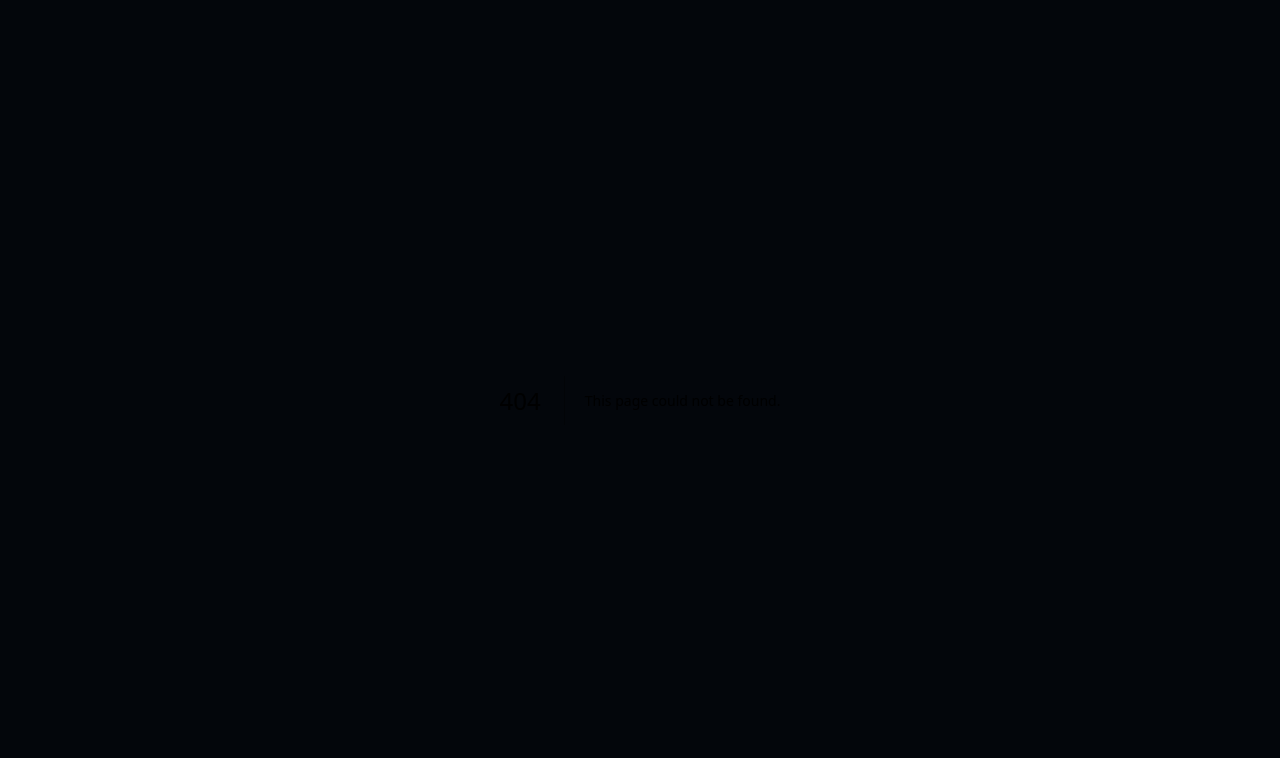
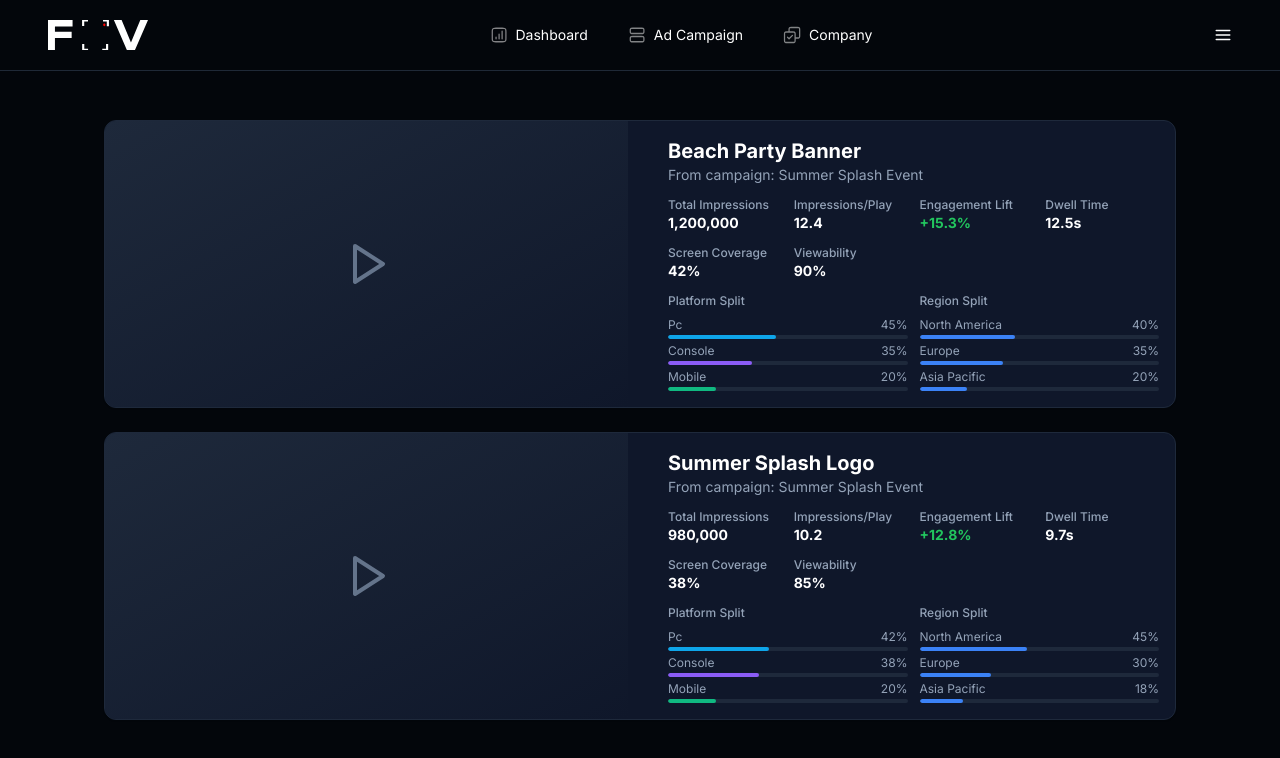
Before and after one commit to raf-fonseca/fov, a Next.js app: page /dashboard/ads in a window 1280 px wide. Before the commit this address had no page. Shown: the top 758 px of the page. Built offline with nearby package versions, Linux system fonts and the light colour scheme.

Commit message:
ad library section

```diff
--- /dev/null
+++ b/app/(root)/dashboard/ads/page.tsx
@@ -0,0 +1,266 @@
+"use client";
+
+import Link from "next/link";
+import { Package, Play } from "lucide-react";
+import { Card } from "@/components/ui/card";
+
+interface Ad {
+  id: string;
+  name: string;
+  campaign: string;
+  totalImpressions: number;
+  impressionsPerPlay: number;
+  engagementLift: number;
+  screenPercentage: number;
+  viewability: number;
+  totalDwellTime: number;
+  platformBreakdown: {
+    pc: number;
+    console: number;
+    mobile: number;
+  };
+  regionDistribution: {
+    northAmerica: number;
+    europe: number;
+    asiaPacific: number;
+    latinAmerica: number;
+    middleEastAfrica: number;
+    oceania: number;
+  };
+}
+
+// Sample ads data
+const ads: Ad[] = [
+  {
+    id: "beach-party-banner",
+    name: "Beach Party Banner",
+    campaign: "Summer Splash Event",
+    totalImpressions: 1200000,
+    impressionsPerPlay: 12.4,
+    engagementLift: 15.3,
+    screenPercentage: 42,
+    viewability: 90,
+    totalDwellTime: 12.5,
+    platformBreakdown: {
+      pc: 45,
+      console: 35,
+      mobile: 20,
+    },
+    regionDistribution: {
+      northAmerica: 40,
+      europe: 35,
+      asiaPacific: 20,
+      latinAmerica: 2,
+      middleEastAfrica: 2,
+      oceania: 1,
+    },
+  },
+  {
+    id: "summer-splash-logo",
+    name: "Summer Splash Logo",
+    campaign: "Summer Splash Event",
+    totalImpressions: 980000,
+    impressionsPerPlay: 10.2,
+    engagementLift: 12.8,
+    screenPercentage: 38,
+    viewability: 85,
+    totalDwellTime: 9.7,
+    platformBreakdown: {
+      pc: 42,
+      console: 38,
+      mobile: 20,
+    },
+    regionDistribution: {
+      northAmerica: 45,
+      europe: 30,
+      asiaPacific: 18,
+      latinAmerica: 3,
+      middleEastAfrica: 2,
+      oceania: 2,
+    },
+  },
+];
+
+export default function AdLibrary() {
+  // Format number with commas
+  const formatNumber = (num: number) => {
+    return num.toLocaleString();
+  };
+
+  return (
+    <div className="min-h-screen bg-background dark mt-24 px-10 lg:px-20">
+      {/* Main content */}
+      <main className="container mx-auto p-6">
+        <div className="space-y-6">
+          {ads.map((ad) => (
+            <Card
+              key={ad.id}
+              className="overflow-hidden border-slate-800 bg-slate-900 py-0"
+            >
+              <div className="grid grid-cols-2 gap-6">
+                {/* Ad Image */}
+                <div className="h-full bg-gradient-to-br from-slate-800 to-slate-900 flex items-center justify-center text-slate-500">
+                  <Play className="h-12 w-12" />
+                </div>
+
+                {/* Ad Details */}
+                <div className="p-4">
+                  {/* Header */}
+                  <div className="mb-3">
+                    <h2 className="text-xl font-bold text-white">{ad.name}</h2>
+                    <p className="text-sm text-slate-400">
+                      From campaign: {ad.campaign}
+                    </p>
+                  </div>
+
+                  {/* Metrics Grid */}
+                  <div className="grid grid-cols-4 gap-3">
+                    {/* Total Impressions */}
+                    <div>
+                      <h3 className="text-xs font-medium text-slate-400">
+                        Total Impressions
+                      </h3>
+                      <p className="text-sm font-bold text-white">
+                        {formatNumber(ad.totalImpressions)}
+                      </p>
+                    </div>
+
+                    {/* Impressions per Play */}
+                    <div>
+                      <h3 className="text-xs font-medium text-slate-400">
+                        Impressions/Play
+                      </h3>
+                      <p className="text-sm font-bold text-white">
+                        {ad.impressionsPerPlay.toFixed(1)}
+                      </p>
+                    </div>
+
+                    {/* Engagement Lift */}
+                    <div>
+                      <h3 className="text-xs font-medium text-slate-400">
+                        Engagement Lift
+                      </h3>
+                      <p className="text-sm font-bold text-green-500">
+                        +{ad.engagementLift.toFixed(1)}%
+                      </p>
+                    </div>
+
+                    {/* Total Dwell Time */}
+                    <div>
+                      <h3 className="text-xs font-medium text-slate-400">
+                        Dwell Time
+                      </h3>
+                      <p className="text-sm font-bold text-white">
+                        {ad.totalDwellTime.toFixed(1)}s
+                      </p>
+                    </div>
+
+                    {/* Screen Coverage */}
+                    <div>
+                      <h3 className="text-xs font-medium text-slate-400">
+                        Screen Coverage
+                      </h3>
+                      <p className="text-sm font-bold text-white">
+                        {ad.screenPercentage}%
+                      </p>
+                    </div>
+
+                    {/* Viewability */}
+                    <div>
+                      <h3 className="text-xs font-medium text-slate-400">
+                        Viewability
+                      </h3>
+                      <p className="text-sm font-bold text-white">
+                        {ad.viewability}%
+                      </p>
+                    </div>
+                  </div>
+
+                  {/* Distribution Section */}
+                  <div className="mt-3 grid grid-cols-2 gap-3">
+                    {/* Platform Split */}
+                    <div>
+                      <h3 className="text-xs font-medium text-slate-400 mb-2">
+                        Platform Split
+                      </h3>
+                      <div className="space-y-1">
+                        {Object.entries(ad.platformBreakdown).map(
+                          ([platform, percentage]) => (
+                            <div key={platform} className="group relative">
+                              <div className="flex justify-between text-xs mb-0.5">
+                                <span className="text-slate-400 capitalize">
+                                  {platform}
+                                </span>
+                                <span className="text-slate-400">
+                                  {percentage}%
+                                </span>
+                              </div>
+                              <div className="h-1 bg-slate-800 rounded-full overflow-hidden">
+                                <div
+                                  className="h-full rounded-full"
+                                  style={{
+                                    width: `${percentage}%`,
+                                    backgroundColor:
+                                      platform === "pc"
+                                        ? "#0ea5e9"
+                                        : platform === "console"
+                                        ? "#8b5cf6"
+                                        : "#10b981",
+                                  }}
+                                />
+                              </div>
+                            </div>
+                          )
+                        )}
+                      </div>
+                    </div>
+
+                    {/* Region Split */}
+                    <div>
+                      <h3 className="text-xs font-medium text-slate-400 mb-2">
+                        Region Split
+                      </h3>
+                      <div className="space-y-1">
+                        {Object.entries(ad.regionDistribution)
+                          .sort((a, b) => b[1] - a[1])
+                          .slice(0, 3)
+                          .map(([region, percentage]) => (
+                            <div key={region} className="group relative">
+                              <div className="flex justify-between text-xs mb-0.5">
+                                <span className="text-slate-400">
+                                  {region
+                                    .replace(/([A-Z])/g, " $1")
+                                    .trim()
+                                    .split(" ")
+                                    .map(
+                                      (word) =>
+                                        word.charAt(0).toUpperCase() +
+                                        word.slice(1)
+                                    )
+                                    .join(" ")
+                                    .replace("And", "&")}
+                                </span>
+                                <span className="text-slate-400">
+                                  {percentage}%
+                                </span>
+                              </div>
+                              <div className="h-1 bg-slate-800 rounded-full overflow-hidden">
+                                <div
+                                  className="h-full bg-blue-500 rounded-full"
+                                  style={{ width: `${percentage}%` }}
+                                />
+                              </div>
+                            </div>
+                          ))}
+                      </div>
+                    </div>
+                  </div>
+                </div>
+              </div>
+            </Card>
+          ))}
+        </div>
+      </main>
+    </div>
+  );
+}
--- a/app/(root)/dashboard/page.tsx
+++ b/app/(root)/dashboard/page.tsx
@@ -916,7 +916,7 @@ export default function Dashboard() {
                     },
                   ].map((campaign) => (
                     <Link
-                      href={`/campaigns`}
+                      href={`/dashboard/campaigns`}
                       key={campaign.name}
                       className="block"
                     >
@@ -940,7 +940,7 @@ export default function Dashboard() {
               </CardContent>
               <CardFooter className="p-3 pt-0 mt-auto border-t border-slate-800">
                 <Button variant="outline" size="sm" className="w-full" asChild>
-                  <Link href="/campaigns">View All Campaigns</Link>
+                  <Link href="/dashboard/campaigns">View All Campaigns</Link>
                 </Button>
               </CardFooter>
             </div>
@@ -956,7 +956,7 @@ export default function Dashboard() {
               <CardContent className="p-3 flex-1 overflow-auto">
                 <div className="space-y-2">
                   {ads.map((ad) => (
-                    <Link href={`/ads`} key={ad.id} className="block">
+                    <Link href={`/dashboard/ads`} key={ad.id} className="block">
                       <div className="flex items-start gap-2 p-2 rounded-lg hover:bg-slate-800 transition-colors">
                         <div className="w-12 h-12 rounded-md bg-gradient-to-r from-orange-800 to-red-800 flex items-center justify-center">
                           <Play className="h-4 w-4 text-white" />
@@ -977,7 +977,7 @@ export default function Dashboard() {
               </CardContent>
               <CardFooter className="p-3 pt-0 mt-auto border-t border-slate-800">
                 <Button variant="outline" size="sm" className="w-full" asChild>
-                  <Link href="/ads">View All Ads</Link>
+                  <Link href="/dashboard/ads">View All Ads</Link>
                 </Button>
               </CardFooter>
             </div>
```
